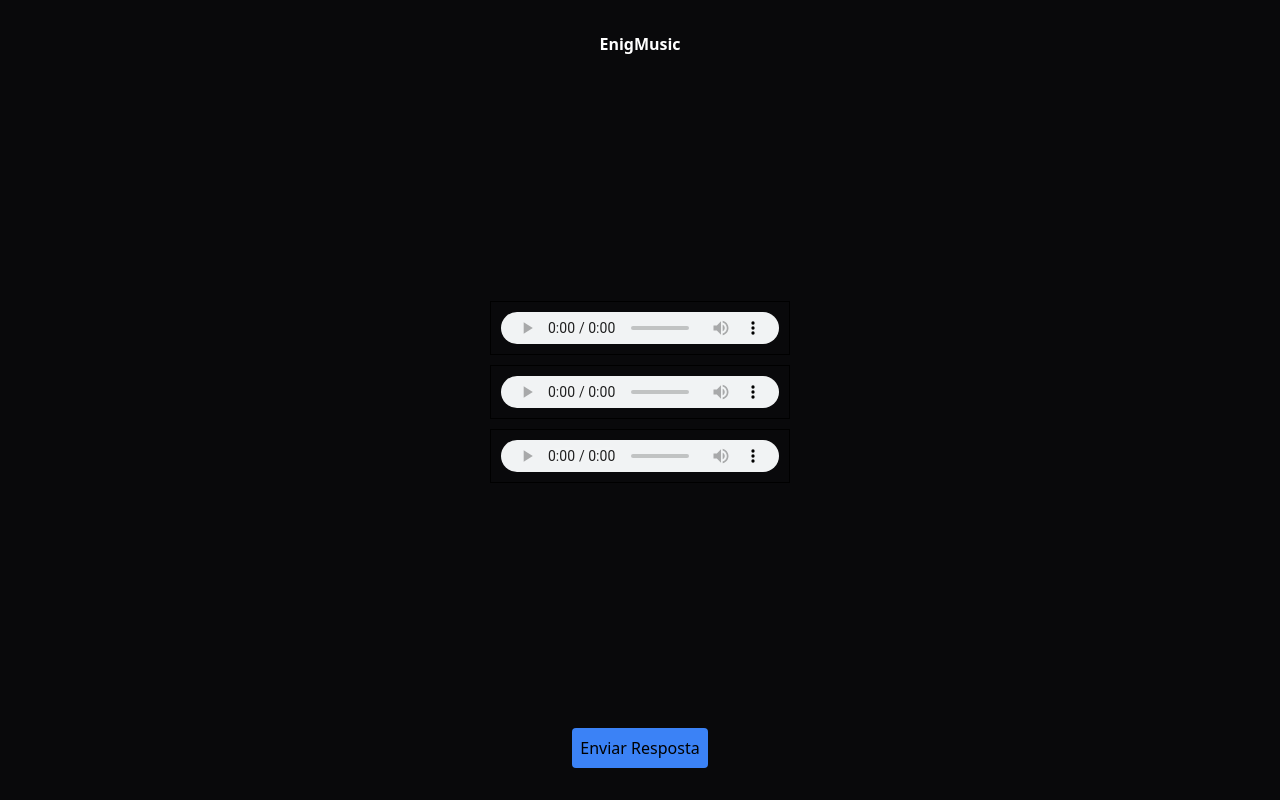
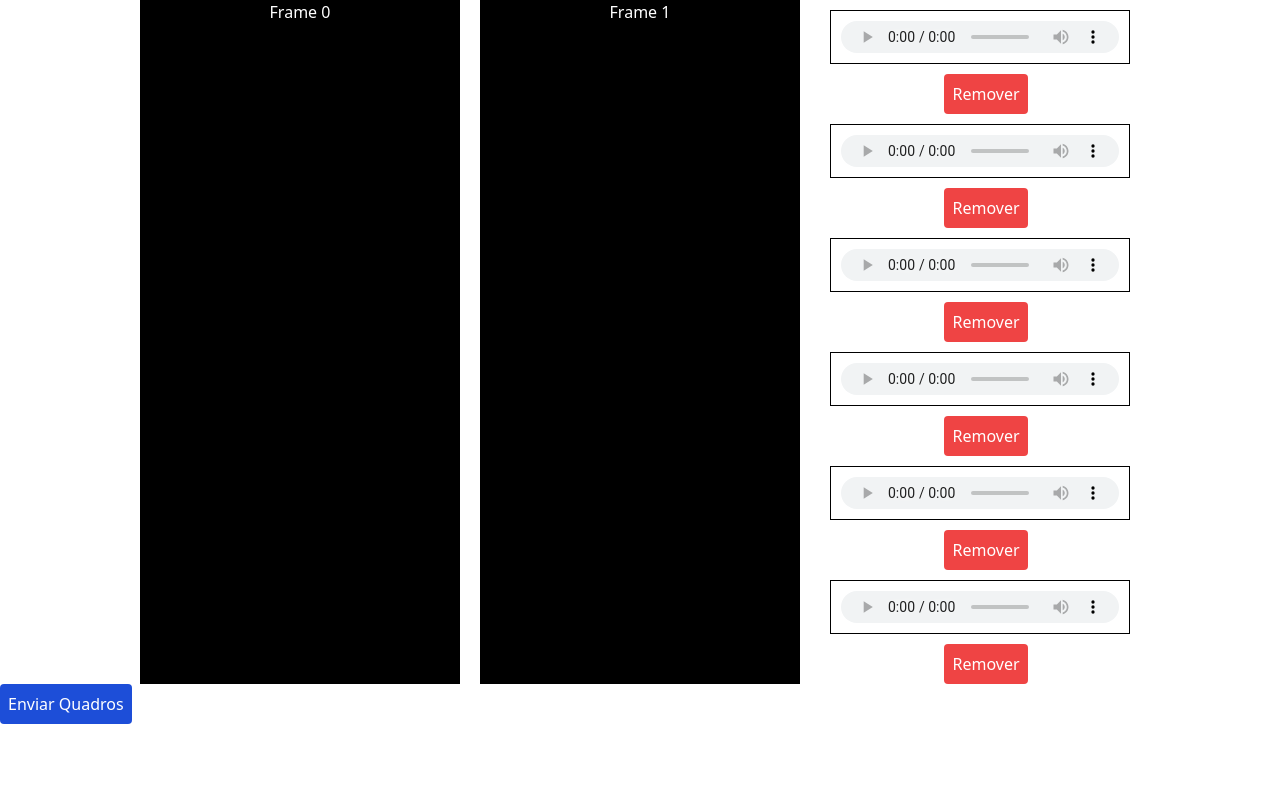
Before and after one commit to wesleyvieira1/HACKATHON-TAIL, a Next.js app in the folder hackathon-tail/: page / in a window 1280 px wide. Built offline with nearby package versions, Linux system fonts and the light colour scheme.

Commit message:
add puzzle2

```diff
--- /dev/null
+++ b/hackathon-tail/src/app/components/ItemTypes.ts
@@ -0,0 +1,6 @@
+// ItemTypes.ts
+
+export const ItemTypes = {
+  SQUARE: 'square',
+  ITEM: 'item', // Adicione esta linha para corrigir o erro
+};
--- a/hackathon-tail/src/app/components/Puzzle.tsx
+++ b/hackathon-tail/src/app/components/Puzzle.tsx
@@ -62,7 +62,7 @@ const Board: React.FC = () => {
   };
 
   return (
-    <div className='h-screen flex flex-col items-center justify-center gap-60'>
+    <div className='h-screen flex flex-col items-center justify-center gap-40'>
       <h2 className='text-white font-bold text-base'>EnigMusic</h2>
       <div className="grid justify-center items-center">
         {squares.map((square) => (
--- /dev/null
+++ b/hackathon-tail/src/app/components/Puzzle2.tsx
@@ -0,0 +1,138 @@
+'use client'
+import React, { useState } from 'react';
+import { DndProvider, useDrag, useDrop } from 'react-dnd';
+import { HTML5Backend } from 'react-dnd-html5-backend';
+
+interface Item {
+  id: string;
+  content: string;
+  audioSrc: string;
+}
+
+interface FrameProps {
+  frameId: string;
+  items: Item[];
+  onDrop: (item: Item, frameId: string) => void;
+  onRemove: (item: Item) => void;
+}
+
+interface DraggableItemProps {
+  item: Item;
+  onRemove: () => void;
+}
+
+const ItemType = 'ITEM';
+
+const DraggableItem: React.FC<DraggableItemProps> = ({ item, onRemove }) => {
+  const [, drag] = useDrag({
+    type: ItemType,
+    item: { id: item.id, content: item.content, audioSrc: item.audioSrc },
+  });
+
+  return (
+    <div>
+      <audio controls ref={drag} style={{ border: '1px solid #000', padding: '10px', margin: '10px', cursor: 'move' }}>
+        <source src={item.audioSrc} type="audio/mp3" />
+        Your browser does not support the audio element.
+      </audio>
+      <button onClick={onRemove} className='bg-red-500 text-white rounded p-2 ml-3'>Remover</button>
+    </div>
+  );
+};
+
+const Frame: React.FC<FrameProps> = ({ frameId, items, onDrop, onRemove }) => {
+  const [, drop] = useDrop({
+    accept: ItemType,
+    drop: (item: Item) => onDrop(item, frameId),
+  });
+
+  return (
+    <div className='flex justify-center'>
+        <div className='bg-black w-80' ref={drop}>
+            <p className='text-white'>Frame {frameId}</p>
+                {items.map((item) => (
+                     <DraggableItem key={item.id} item={item} onRemove={() => onRemove(item)} />
+                ))}
+        </div>
+    </div>
+  );
+};
+
+const DragAndDropContainer: React.FC = () => {
+  const [frames, setFrames] = useState<Array<Item[]>>([[], []]);
+  const [availableItems, setAvailableItems] = useState<Item[]>([
+    { id: '1', content: 'Item 1', audioSrc: 'path/to/audio1.mp3' },
+    { id: '2', content: 'Item 2', audioSrc: 'path/to/audio2.mp3' },
+    { id: '3', content: 'Item 3', audioSrc: 'path/to/audio3.mp3' },
+    { id: '4', content: 'Item 4', audioSrc: 'path/to/audio4.mp3' },
+    { id: '5', content: 'Item 5', audioSrc: 'path/to/audio5.mp3' },
+    { id: '6', content: 'Item 6', audioSrc: 'path/to/audio6.mp3' },
+    // Adicione mais itens conforme necessário
+  ]);
+
+  const handleDrop = (draggedItem: Item, targetFrameId: string) => {
+    setFrames((prevFrames) => {
+      const newFrames = prevFrames.map((frame) => frame.filter((item) => item.id !== draggedItem.id));
+      const targetFrameIndex = parseInt(targetFrameId, 10);
+      newFrames[targetFrameIndex] = [...newFrames[targetFrameIndex], draggedItem];
+      return newFrames;
+    });
+
+    setAvailableItems((prevItems) => prevItems.filter((prevItem) => prevItem.id !== draggedItem.id));
+
+    const audio = new Audio(draggedItem.audioSrc);
+    audio.play();
+  };
+
+  const handleRemove = (removedItem: Item) => {
+    setFrames((prevFrames) => {
+      const newFrames = prevFrames.map((frame) => frame.filter((item) => item.id !== removedItem.id));
+      return newFrames;
+    });
+
+    setAvailableItems((prevItems) => [...prevItems, removedItem]);
+  };
+
+  const handleEnviar = () => {
+    try {
+      // Mapeando os dados de cada frame e exibindo em um alerta
+      const frameData = frames.map((items, index) => ({
+        items: items.map((item) => ({
+          audioSrc: item.audioSrc,
+        })),
+      }));
+
+      // Exibindo os dados no alerta
+      alert(JSON.stringify(frameData, null, 2));
+    } catch (error) {
+      console.error('Erro ao enviar quadros:', error.message);
+    }
+  };
+
+  return (
+    <DndProvider backend={HTML5Backend}>
+      <div className='flex justify-center items-center'>
+      <div style={{ display: 'flex' }} className='flex gap-5 text-center'>
+        {frames.map((items, index) => (
+          <Frame
+            key={index}
+            frameId={index.toString()}
+            items={items}
+            onDrop={(draggedItem) => handleDrop(draggedItem, index.toString())}
+            onRemove={handleRemove}
+          />
+        ))}
+        <div>
+          {availableItems.map((item) => (
+            <DraggableItem key={item.id} item={item} onRemove={() => handleRemove(item)} />
+          ))}
+        </div>
+      </div>
+
+      </div>
+      <button onClick={handleEnviar} className='bg-blue-700 items-center text-white rounded p-2 text-center justify-center'>Enviar Quadros</button>
+    </DndProvider>
+  );
+};
+
+export default DragAndDropContainer;
--- a/hackathon-tail/src/app/layout.tsx
+++ b/hackathon-tail/src/app/layout.tsx
@@ -16,7 +16,7 @@ export default function RootLayout({
 }>) {
   return (
     <html lang="en">
-      <body className="bg-zinc-950">{children}</body>
+      <body className="bg-white">{children}</body>
     </html>
   );
 }
--- a/hackathon-tail/src/app/page.tsx
+++ b/hackathon-tail/src/app/page.tsx
@@ -1,9 +1,10 @@
 import DifficultScreen from "./components/DifficultScreen";
 import FormLinkIdentifier from "./components/FormLinkIdentifier"
 import Puzzle from "./components/Puzzle";
+import Puzzle2 from "./components/Puzzle2";
 
 export default function Home() {
   return (
-    <Puzzle/>
+    <Puzzle2/>
   );
 }
```
